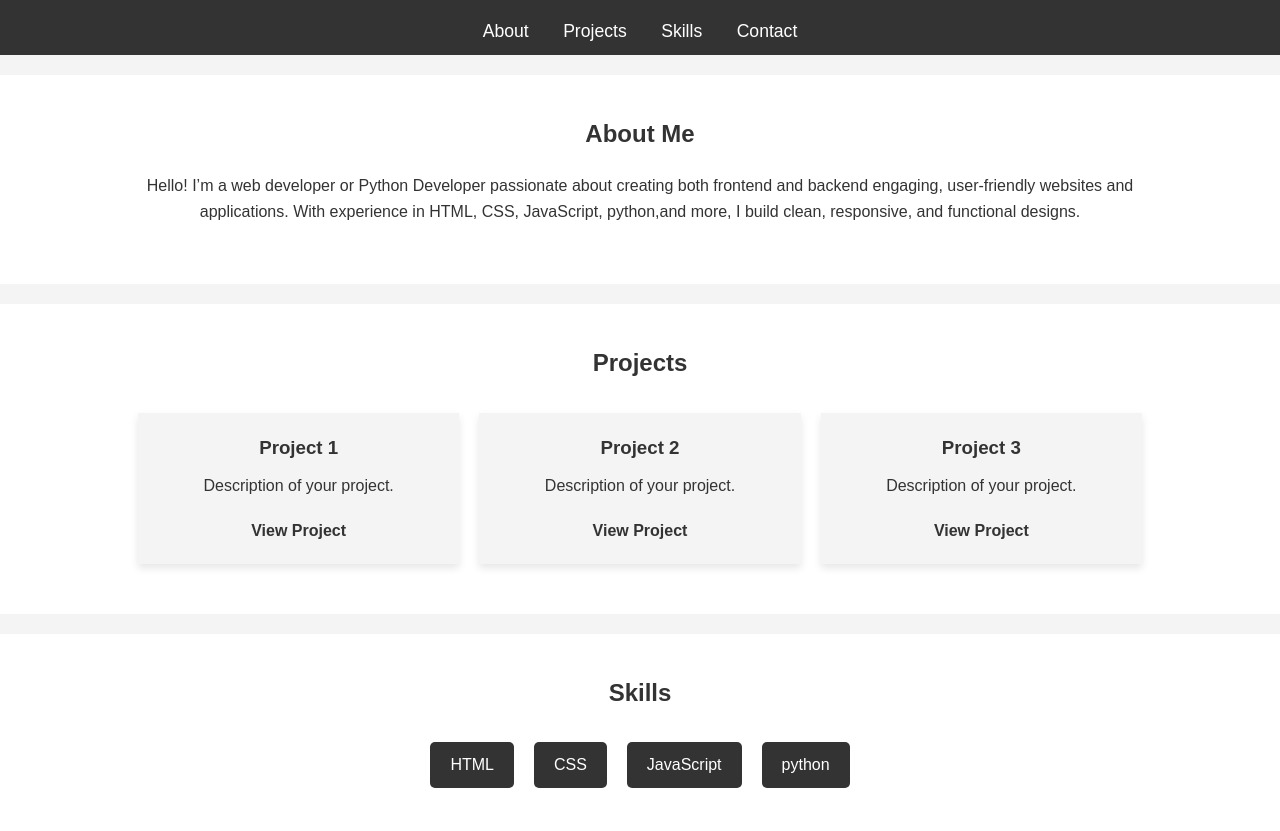
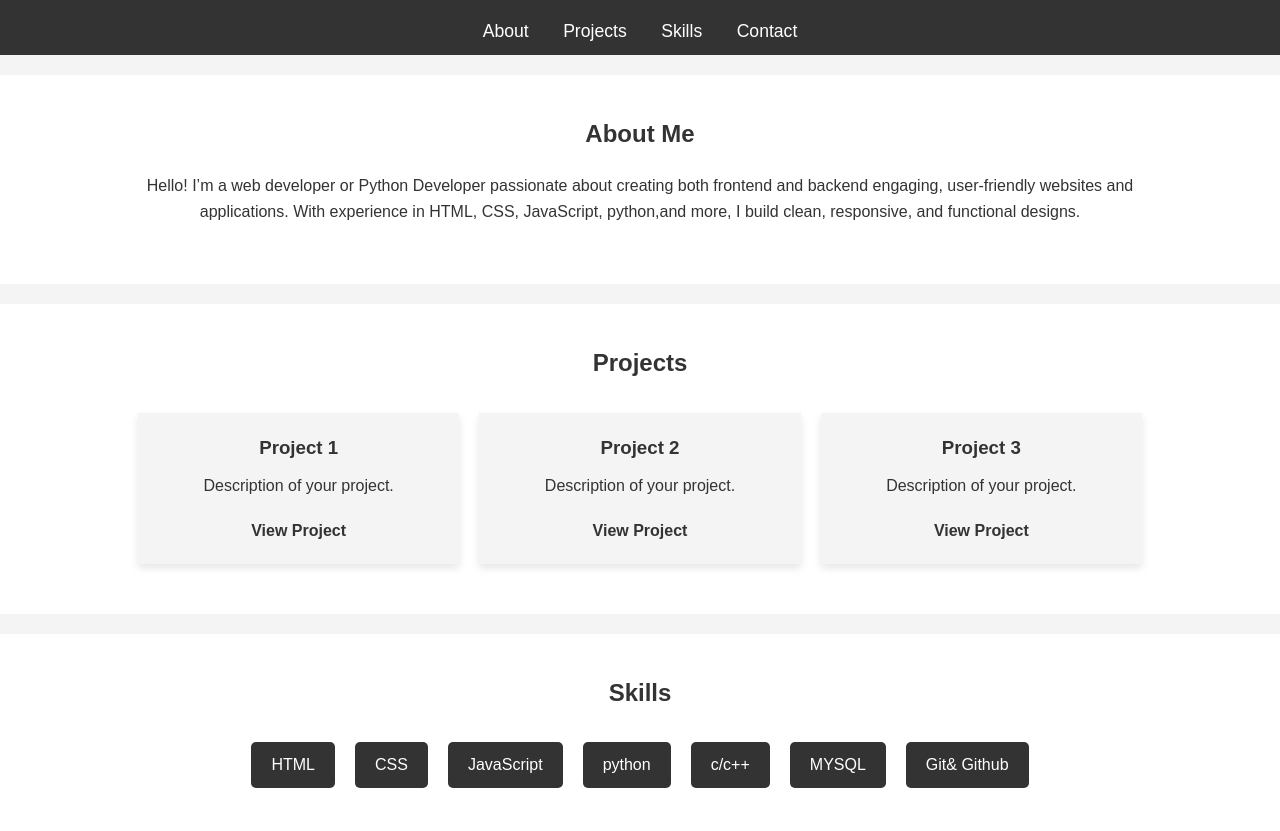
Before and after one commit to Vinaypatel94/portfolio, a plain HTML site: page index.html in a window 1280 px wide. Shown: the part 121-952 px from the top of the page. Drawn offline with Linux system fonts and the light colour scheme.

Commit message:
Add new skill

```diff
--- a/index.html
+++ b/index.html
@@ -61,7 +61,9 @@
                 <li>CSS</li>
                 <li>JavaScript</li>
                 <li>python</li>
-
+                <li>c/c++</li>
+                <li>MYSQL</li>
+                <li>Git& Github</li>
 
             </ul>
         </div>
```
